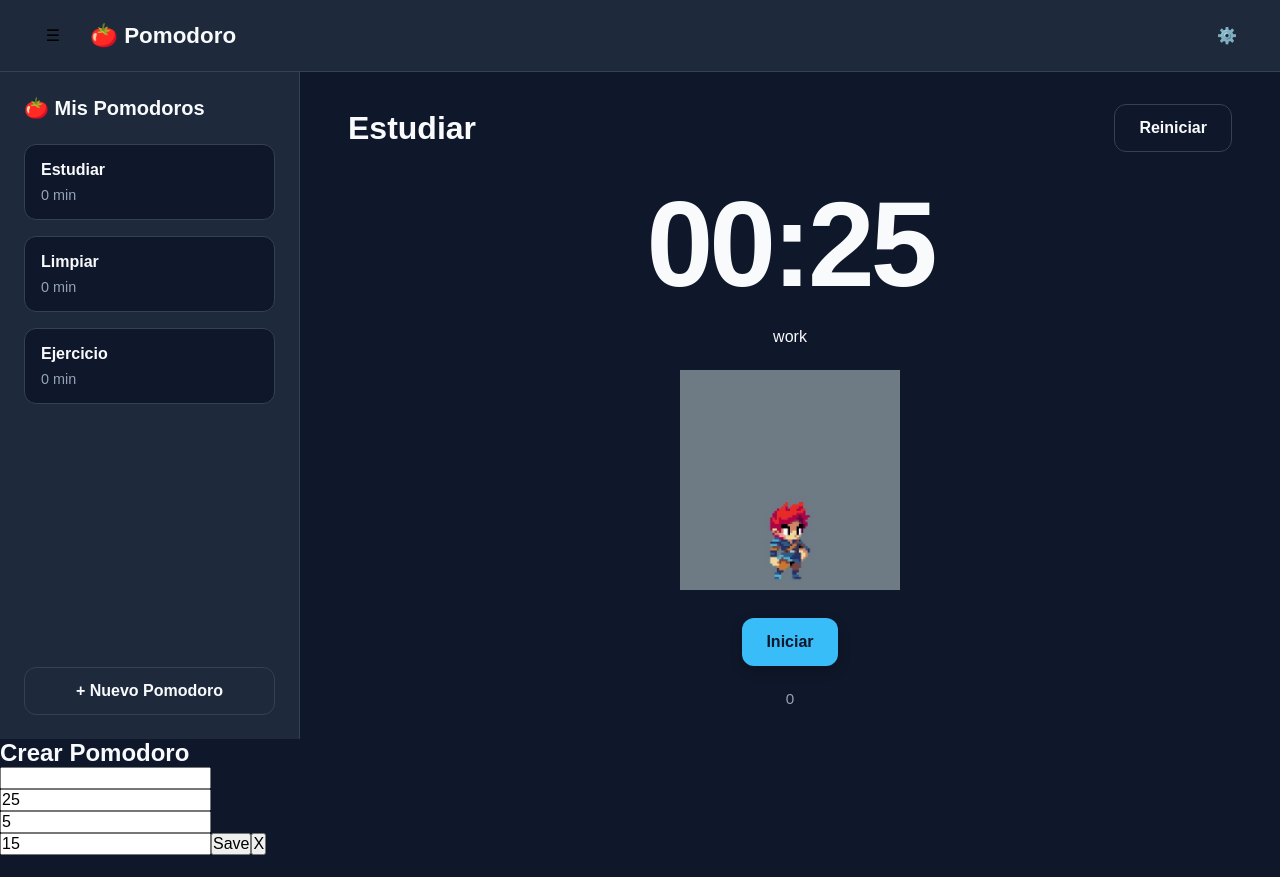
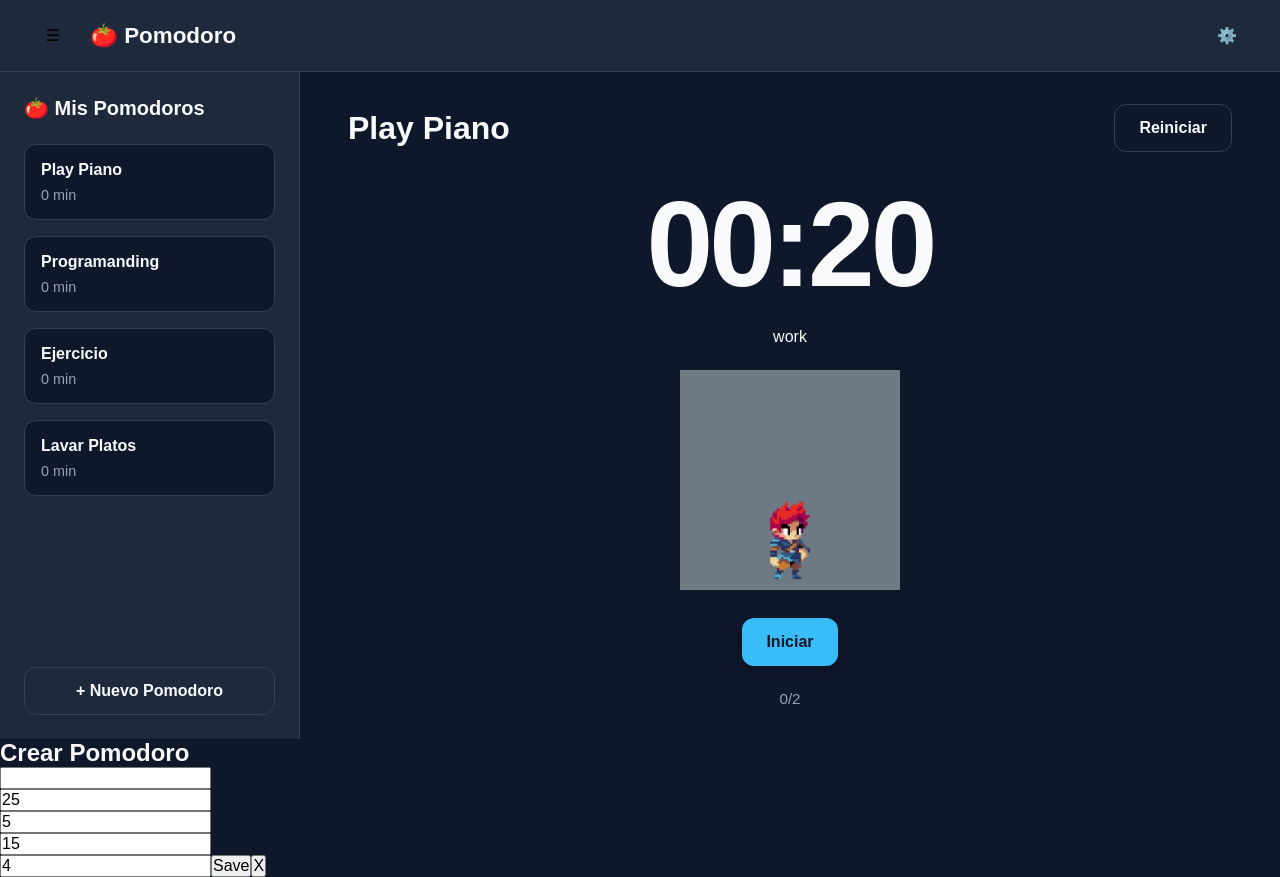
Before and after one commit to Neiyher/pomodoro, a React (Vite) app: page / in a window 1280 px wide. Both pictures are taken after a click on the button "+ Nuevo Pomodoro". Before the commit the page ends 855 px from the top, so only its background shows below. Built offline with nearby package versions, Linux system fonts and the light colour scheme.

Commit message:
feat: support configurable session cycles and completion state

```diff
--- a/src/components/CreatePomodoroModal/CreatePomodoroModal.tsx
+++ b/src/components/CreatePomodoroModal/CreatePomodoroModal.tsx
@@ -12,7 +12,7 @@ export default function CreatePomodoroModal({setIsCreateModalOpen, onCreatePomod
     const [workTime, setWorkTime] = useState(25);
     const [breakTime, setBreakTime] = useState(5);
     const [longBreakTime, setLongBreakTime] = useState(15);
-
+    const [targetPomodoros, setTargetPomodoros] = useState(4);
     function handleClose() {
         setIsCreateModalOpen(false);
     }
@@ -30,7 +30,8 @@ export default function CreatePomodoroModal({setIsCreateModalOpen, onCreatePomod
             breakTime:breakTime,
             longBreakTime:longBreakTime,
             completedPomodoros:0,
-            check: false
+            check: false,
+            targetPomodoros:targetPomodoros
         }
         onCreatePomodoro(newPomodoro);
         setIsCreateModalOpen(false);
@@ -38,6 +39,7 @@ export default function CreatePomodoroModal({setIsCreateModalOpen, onCreatePomod
         setWorkTime(25);
         setBreakTime(5);
         setLongBreakTime(15);
+        setTargetPomodoros(4);
     }
 
     return (
@@ -59,6 +61,10 @@ export default function CreatePomodoroModal({setIsCreateModalOpen, onCreatePomod
                 type="number"
                 value={longBreakTime}
                 onChange={(e) => {setLongBreakTime(Number(e.target.value))}}/>
+            <input
+                type="number"
+                value={targetPomodoros}
+                onChange={(e) => {setTargetPomodoros(Number(e.target.value))}}/>
             <button onClick={save}>Save</button>
             <button onClick={handleClose}>X</button>
         </div>
--- a/src/components/PomodoroPlayer/PomodoroPlayer.tsx
+++ b/src/components/PomodoroPlayer/PomodoroPlayer.tsx
@@ -19,8 +19,8 @@ export default function PomodoroPlayer({pomodoro}:PomodoroPlayerPorps){
 
     const [timeLeft, setTimeLeft] = useState(pomodoro.workTime)
     const [isRunning, setIsRunning] = useState(false)
-
     const [completedPomodoros, setCompletedPomodoros] = useState(0);
+    const [sessionFinished, setSessionFinished] = useState(false);
 
     function onToggle(){
         setIsRunning(prev => !prev)
@@ -31,34 +31,64 @@ export default function PomodoroPlayer({pomodoro}:PomodoroPlayerPorps){
         setTimeLeft(pomodoro.workTime);
         setMode("work");
         setCompletedPomodoros(0)
+        setSessionFinished(false)
     }
 
     /* Cuando el pomodoro llega a cero esta funcion se activa. */
     function handleSessionEnd() {
-        setIsRunning(false)
-        console.log("🔔Suena la Alarma🔔")
-        if(mode==='work'){
+    setIsRunning(false);
+    console.log("🔔 Suena la alarma 🔔");
+
+    if (mode === "work") {
         const nextPomodoros = completedPomodoros + 1;
-        setCompletedPomodoros(nextPomodoros)
-        if(nextPomodoros===pomodoro.completedPomodoros){
-            setMode("longBreak")
-            setTimeLeft(pomodoro.longBreakTime)
-            setCompletedPomodoros(0);
-        }else {
-            setMode("break")
-            setTimeLeft(pomodoro.breakTime)
+        setCompletedPomodoros(nextPomodoros);
+
+        // ¿Se completó la cantidad de sesiones?
+        if (nextPomodoros === pomodoro.targetPomodoros) {
+
+            // ¿Existe descanso largo?
+            if (pomodoro.longBreakTime > 0) {
+                setMode("longBreak");
+                setTimeLeft(pomodoro.longBreakTime);
+            } else {
+                console.log("✅ Sesión completada");
+                // Aquí más adelante marcaremos el pomodoro como check = true
+                setSessionFinished(true)
+            }
+
+            return;
         }
-        }else{
-        setMode('work')
-        setTimeLeft(pomodoro.workTime)
+
+        // Todavía faltan sesiones
+        if (pomodoro.breakTime > 0) {
+            setMode("break");
+            setTimeLeft(pomodoro.breakTime);
+        } else {
+            // No hay descanso, continúa inmediatamente
+            setMode("work");
+            setTimeLeft(pomodoro.workTime);
         }
+
+    } else if (mode === "break") {
+
+        // Después del descanso corto siempre vuelve al trabajo
+        setMode("work");
+        setTimeLeft(pomodoro.workTime);
+
+    } else if (mode === "longBreak") {
+
+        console.log("✅ Sesión completada");
+        // Aquí también podremos marcar check = true
+        setSessionFinished(true)
     }
+}
     /* Este useEffect verifica cuando se cambia de pomodoro. */
     useEffect(() => {
         setMode("work")
         setTimeLeft(pomodoro.workTime)
         setIsRunning(false)
         setCompletedPomodoros(0)
+        setSessionFinished(false);
     }, [pomodoro]);
 
     /* Este useEffect es el que confirma que Isrunung sea true para ir mermando tiempo */
@@ -105,12 +135,18 @@ export default function PomodoroPlayer({pomodoro}:PomodoroPlayerPorps){
                     }
                 </div>
                 <div className="playerControls">
-                    <ButtonPlay
-                    onToggle={onToggle}
-                    isRunning={isRunning}/>
+                    {
+                    sessionFinished?(
+                        <ButtonReboot handleReset={handleReset}/>
+                    ):(
+                        <ButtonPlay
+                        onToggle={onToggle}
+                        isRunning={isRunning}/>
+                    )
+                    }
                 </div>
                 <div className="playerProgress">
-                    {completedPomodoros}
+                    {completedPomodoros}/{pomodoro.targetPomodoros}
                 </div>
             </main>
         </div>
--- a/src/data/Pomodoros.ts
+++ b/src/data/Pomodoros.ts
@@ -3,26 +3,54 @@ import type { Pomodoro } from "../types/Pomodoro"
 export const pomodoros: Pomodoro[] = [
     {
         id: 1,
-        title: "Estudiar",
-        workTime: 25,
-        breakTime: 5,
-        longBreakTime: 15,
-        completedPomodoros: 4,
+        title: "Play Piano",
+
+        workTime: 20,
+        breakTime: 4,
+        longBreakTime: 0,
+
+        targetPomodoros: 2,
+        completedPomodoros: 0,
+
+        check: false,
     },
     {
         id: 2,
-        title: "Limpiar",
-        workTime: 2,
-        breakTime: 45,
-        longBreakTime: 15,
-        completedPomodoros: 1,
+        title: "Programanding",
+
+        workTime: 50,
+        breakTime: 10,
+        longBreakTime: 20,
+
+        targetPomodoros: 2,
+        completedPomodoros: 0,
+
+        check: false,
     },
     {
         id: 3,
         title: "Ejercicio",
+
+        workTime: 25,
+        breakTime: 5,
+        longBreakTime: 10,
+
+        targetPomodoros: 4,
+        completedPomodoros: 0,
+
+        check: false,
+    },
+    {
+        id: 4,
+        title: "Lavar Platos",
+
         workTime: 20,
-        breakTime: 1,
-        longBreakTime: 5,
-        completedPomodoros: 2,
+        breakTime: 0,
+        longBreakTime: 0,
+
+        targetPomodoros: 1,
+        completedPomodoros: 0,
+
+        check: false,
     },
 ]
--- a/src/types/Pomodoro.ts
+++ b/src/types/Pomodoro.ts
@@ -1,8 +1,14 @@
 export type Pomodoro = {
     id: number;
     title: string;
+
     workTime: number;
     breakTime: number;
     longBreakTime: number;
+
+    targetPomodoros: number;
+
     completedPomodoros: number;
+
+    check: boolean;
 }
```
Also changed, not shown: texto.txt (added).
